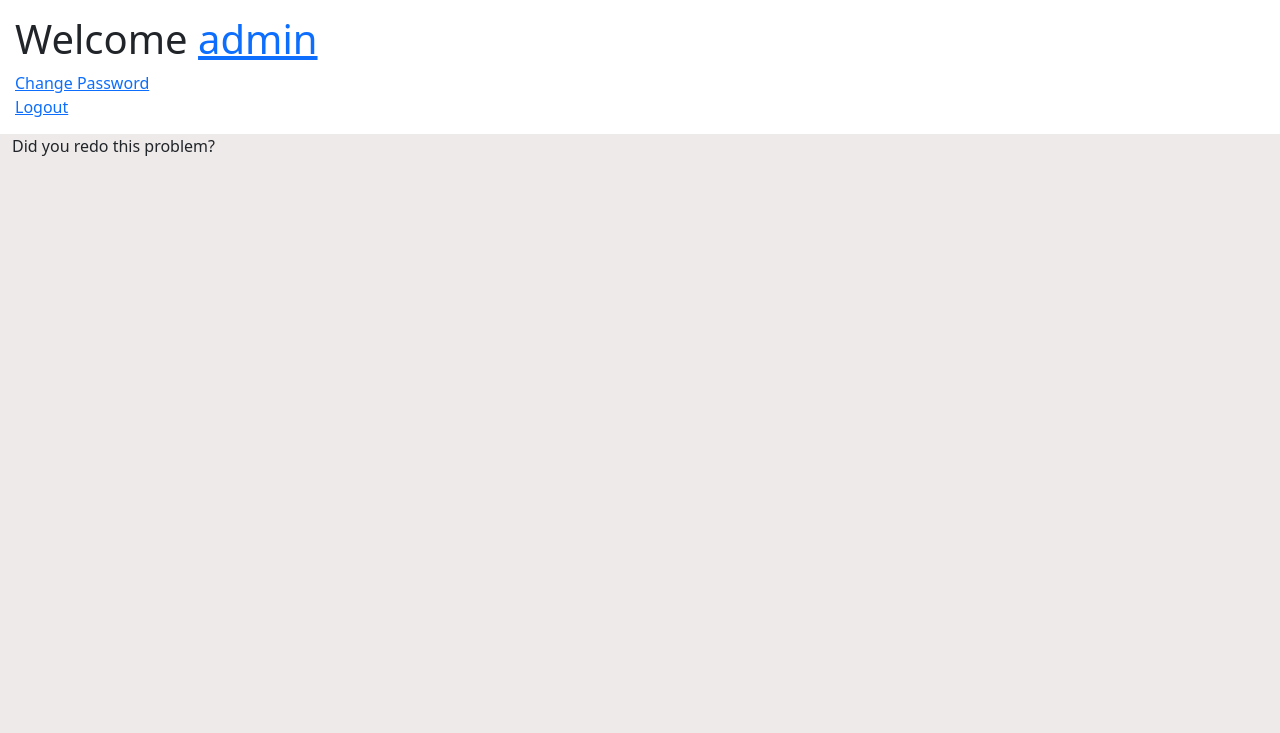
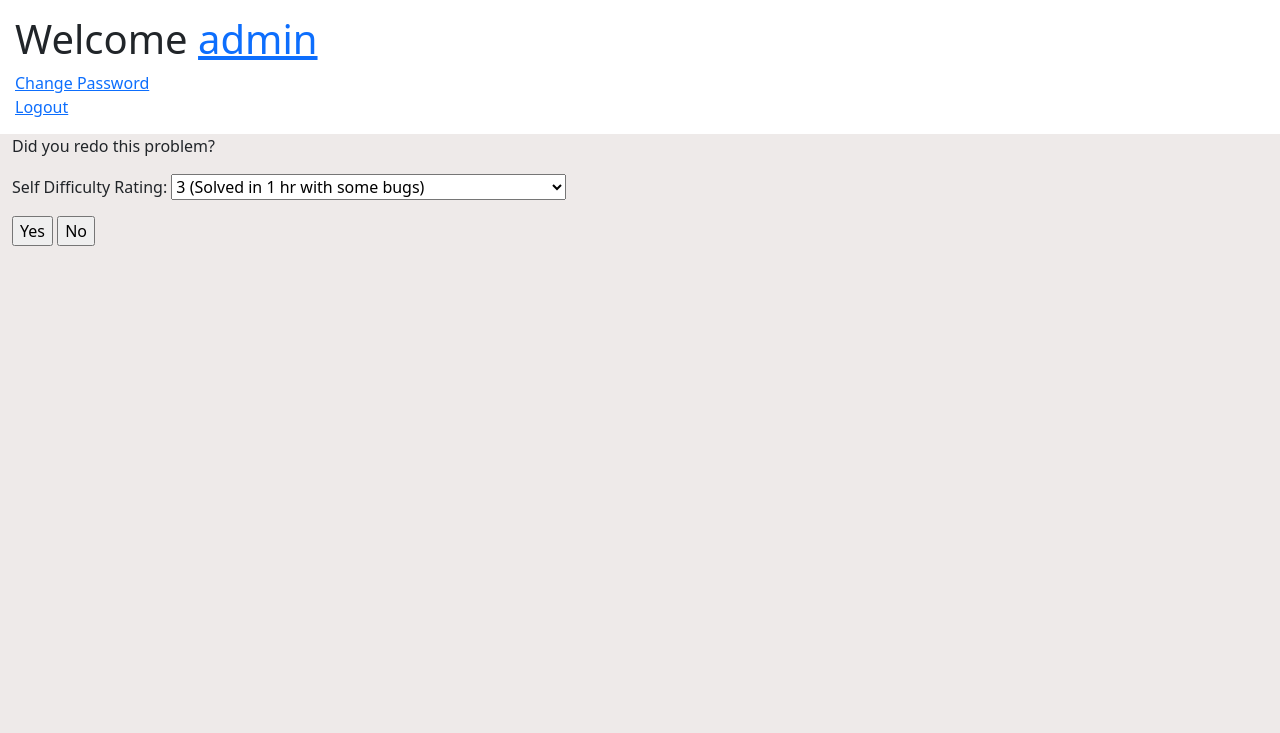
Before and after one commit to 1000mileworld/LC_Tracker, a Django app: page /confirm-redo/1 in a window 1280 px wide. Shown: the top 733 px of the page. Run offline with Django 4.2, Linux system fonts and the light colour scheme; a user stored in the database is signed in.

Commit message:
calendar and redo form complete

```diff
--- a/base/forms.py
+++ b/base/forms.py
@@ -1,5 +1,6 @@
 from django import forms
 from .models import Problem
+from datetime import date
 
 class ProblemCreateForm(forms.ModelForm):
     class Meta:
@@ -62,23 +63,23 @@ class ProblemUpdateForm(forms.ModelForm):
         return link
 
 class GenerateProblemForm(forms.ModelForm):
-
     class Meta:
         model = Problem
         fields = ('next_solve',)
 
-    def clean_today(self):
-        print(self.cleaned_data)
-        if 'today' not in self.cleaned_data:
-            return False
-        return True
+class ConfirmRedoForm(forms.ModelForm):
+    class Meta:
+        model = Problem
+        fields = ('rating',)
 
-    # def clean(self):
-    #     if self.is_valid():
-    #         number = self.cleaned_data['number']
-    #         num_problems = self.cleaned_data['num-problems']
-    #         try:
-    #             int(number)
-    #             int(num_problems)
-    #         except ValueError:
-    #             raise forms.ValidationError("Please enter integer values only.")
+    def __init__(self, *args, **kwargs):
+        self.user = kwargs.pop('user')
+        self.id = kwargs.pop('id')
+        super(ConfirmRedoForm, self).__init__(*args, **kwargs)
+
+    def save(self, rating):
+        problem = Problem.objects.get(user=self.user, pk=self.id)
+        problem.rating = rating
+        problem.last_solved = date.today()
+        problem.next_solve = None
+        problem.save()
--- a/base/func.py
+++ b/base/func.py
@@ -1,4 +1,3 @@
-from xmlrpc.client import boolean
 from .models import Problem
 from itertools import chain
 from datetime import date, timedelta
@@ -15,7 +14,7 @@ RULES = {
 
 MAX_DAYS = 90 #program won't generate problems past this number of days in advance
 
-def gen_problems(problems_limit: int, overwrite: boolean) -> None:
+def gen_problems(problems_limit: int) -> None:
     null_dates = Problem.objects.filter(next_solve__isnull=True)
     old_dates = Problem.objects.filter(next_solve__lt=date.today())
     problem_list = list(chain(null_dates,old_dates))
@@ -26,7 +25,7 @@ def gen_problems(problems_limit: int, overwrite: boolean) -> None:
 
     move_problems = []
     changed_problems = []
-    for i in range(1,MAX_DAYS+1):
+    for i in range(MAX_DAYS):
         day = date.today()+timedelta(days=i)
         problems_today = Problem.objects.filter(next_solve=day)
         move_problems.extend(problems_today[problems_limit:]) #if there are more problems than allowed, append to list
@@ -43,3 +42,9 @@ def gen_problems(problems_limit: int, overwrite: boolean) -> None:
         problem.next_solve = None
     changed_problems.extend(move_problems)
     Problem.objects.bulk_update(changed_problems, ['next_solve'])
+
+def shift_problems(): #by 1 day
+    has_dates = Problem.objects.filter(next_solve__isnull=False)
+    for problem in has_dates:
+        problem.next_solve = problem.next_solve+timedelta(days=1)
+    Problem.objects.bulk_update(has_dates, ['next_solve'])
--- a/base/models.py
+++ b/base/models.py
@@ -13,11 +13,11 @@ DIFFICULTY_CHOICES = (
 )
 
 RATING_CHOICES = (
-   ('1','1 (Easiest)'),
-   ('2','2'),
-   ('3','3'),
-   ('4','4'),
-   ('5','5 (Hardest)'),
+   ('1','1 (Solved optimally as fast as I can type)'),
+   ('2','2 (Solved in <30 min with few bugs)'),
+   ('3','3 (Solved in 1 hr with some bugs)'),
+   ('4',"4 (Couldn't solve myself, but understood solution)"),
+   ('5',"5 (If interviewer asks this, I'm doomed)"),
 )
 
 class Problem(models.Model):
--- a/base/templates/base/confirm_redo.html
+++ b/base/templates/base/confirm_redo.html
@@ -2,5 +2,11 @@
 {% block content %}
 
 <p>Did you redo this problem?</p>
+<form method="POST" action="" id="generate-form">
+    {% csrf_token %}
+    {{redo_form.as_p}}
+    <input class="button" type="submit" name="yes-redo" value="Yes">
+    <input class="button" type="submit" name="no-redo" value="No">
+</form>
 
 {% endblock content %}
--- a/base/views.py
+++ b/base/views.py
@@ -7,7 +7,7 @@ from .models import Problem
 from django.urls import reverse_lazy
 from django.contrib.auth.mixins import LoginRequiredMixin
 from account.forms import RegistrationForm, AccountAuthenticationForm
-from .forms import ProblemCreateForm, ProblemUpdateForm, GenerateProblemForm
+from .forms import ProblemCreateForm, ProblemUpdateForm, GenerateProblemForm, ConfirmRedoForm
 
 from django.contrib.auth import login, authenticate
 from django.http import HttpResponseRedirect
@@ -15,14 +15,24 @@ from django.http import HttpResponseRedirect
 import json
 from django.core.serializers.json import DjangoJSONEncoder
 
-from .func import gen_problems
+from .func import gen_problems, shift_problems
 
 def redo_view(request, pk):
     user = request.user
     if not user.is_authenticated:
         return redirect('login')
 
-    return render(request, 'base/confirm_redo.html')
+    context = {}
+    if request.method == 'POST':
+        form = ConfirmRedoForm(request.POST, user=user, id=pk)
+        if form.is_valid():
+            if 'yes-redo' in request.POST:
+                form.save(request.POST['rating'])
+            return redirect('/')
+    else:
+        form = ConfirmRedoForm(user=user, id=pk)
+    context['redo_form'] = form
+    return render(request, 'base/confirm_redo.html', context)
 
 def problem_list_view(request):
     user = request.user
@@ -36,15 +46,11 @@ def problem_list_view(request):
     if request.method == 'POST':
         form = GenerateProblemForm(request.POST)
         if form.is_valid():
-            #days = request.POST['days']
-            num_problems = request.POST['num-problems']
-            gen_problems(int(num_problems), False)
-            # if 'today' in request.POST:
-            #     print('today checked')
-            # else:
-            #     print('do not include today')
-
-            #print(days, num_problems)
+            if 'generate' in request.POST:
+                num_problems = request.POST['num-problems']
+                gen_problems(int(num_problems))
+            elif 'shift' in request.POST:
+                shift_problems()
             return redirect('/')
 
     return render(request, 'base/problem_list.html', context)
@@ -117,7 +123,7 @@ def login_view(request, *args, **kwargs):
                 login(request,user)
                 return redirect('problems')
     else:
-        form = AccountAuthenticationForm
+        form = AccountAuthenticationForm()
     context['login_form'] = form
     return render(request, "account/login.html", context)
 
```
Also changed, not shown: base/templates/base/problem_form.html (+0 -9 lines), base/templates/base/problem_list.html (+14 -17 lines), static/tabulator.js (+6 -2 lines), base/migrations/0021_alter_problem_rating.py (added), base/migrations/0022_alter_problem_rating.py (added), db.sqlite3.
